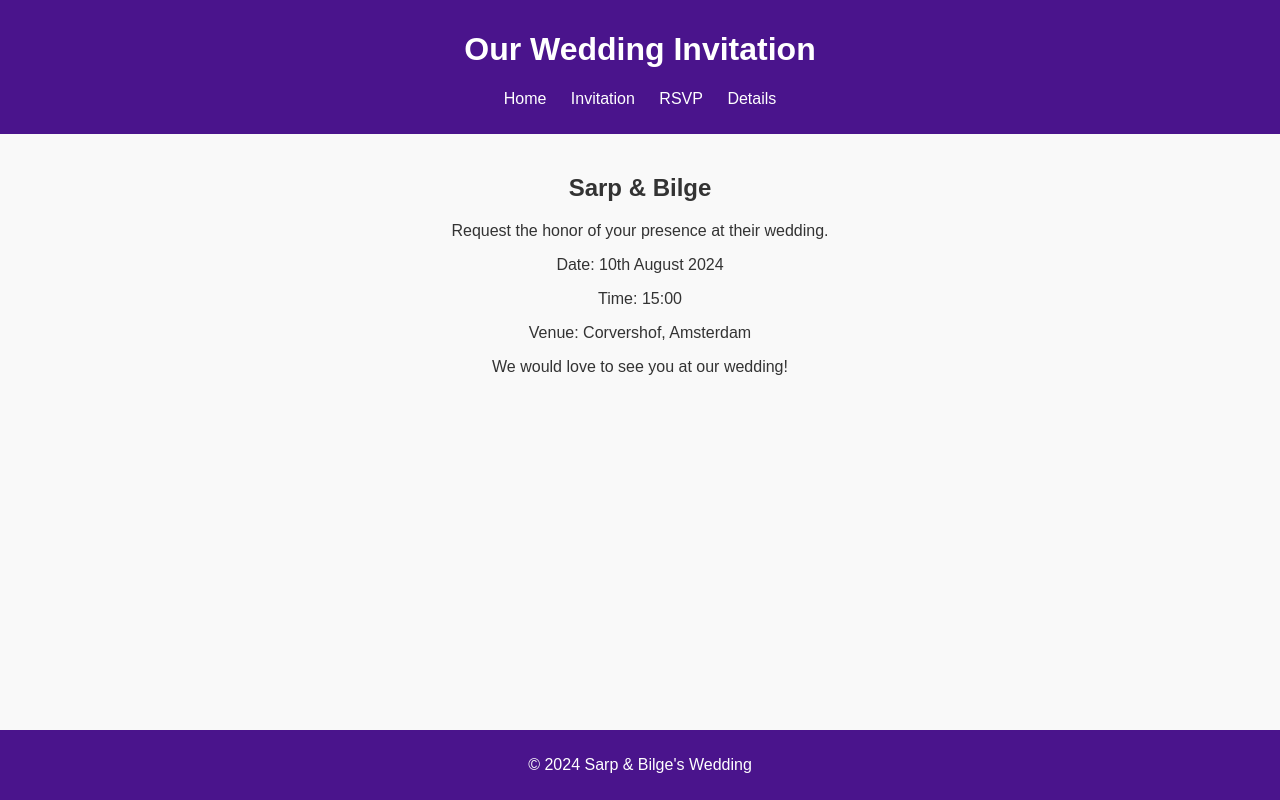
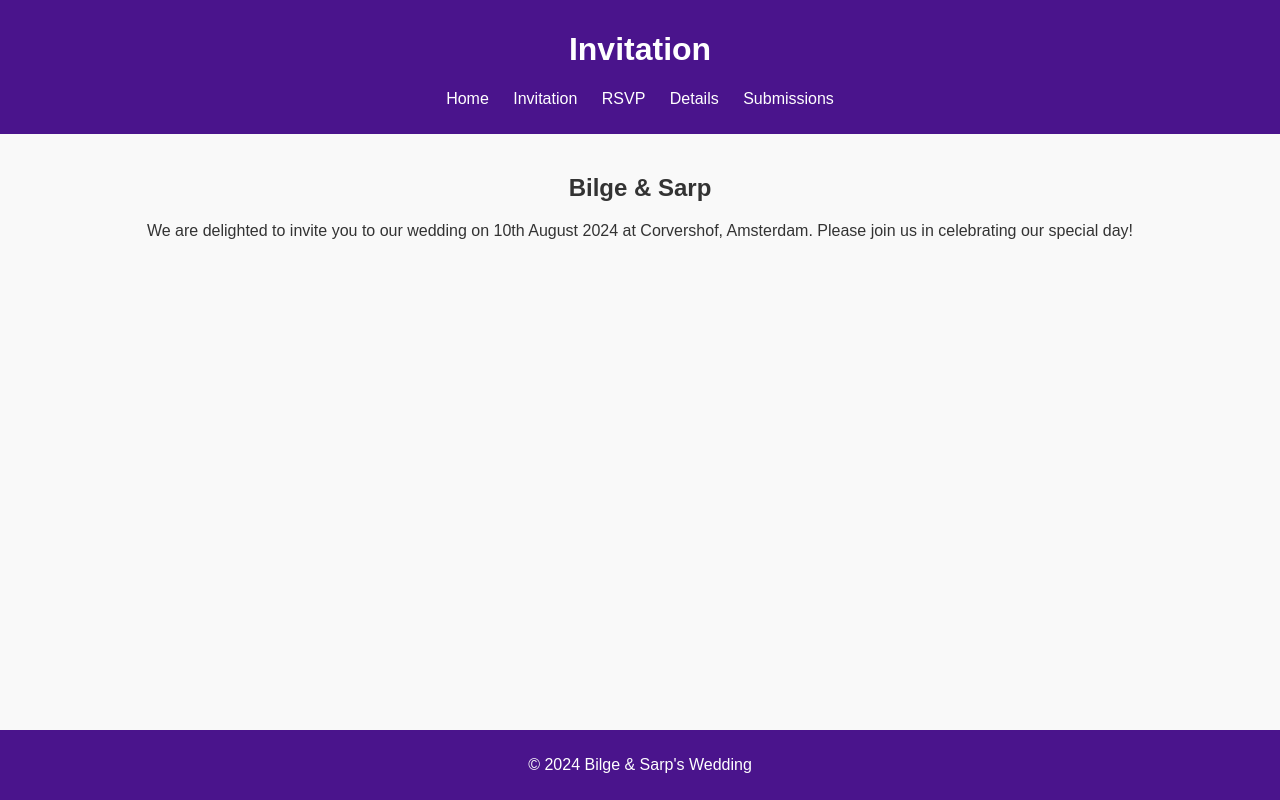
Before and after one commit to gamoral95/wedding-website, a plain HTML site: page invitation.html in a window 1280 px wide. Drawn offline with Linux system fonts and the light colour scheme.

Commit message:
Update invitation.html

```diff
--- a/invitation.html
+++ b/invitation.html
@@ -3,31 +3,28 @@
 <head>
     <meta charset="UTF-8">
     <meta name="viewport" content="width=device-width, initial-scale=1.0">
-    <title>Wedding Invitation</title>
+    <title>Invitation</title>
     <link rel="stylesheet" href="styles.css">
 </head>
 <body>
     <header>
-        <h1>Our Wedding Invitation</h1>
+        <h1>Invitation</h1>
         <nav>
             <ul>
                 <li><a href="index.html">Home</a></li>
                 <li><a href="invitation.html">Invitation</a></li>
                 <li><a href="rsvp.html">RSVP</a></li>
                 <li><a href="details.html">Details</a></li>
+                <li><a href="submissions.html">Submissions</a></li>
             </ul>
         </nav>
     </header>
     <main>
-        <h2>Sarp & Bilge</h2>
-        <p>Request the honor of your presence at their wedding.</p>
-        <p>Date: 10th August 2024</p>
-        <p>Time: 15:00</p>
-        <p>Venue: Corvershof, Amsterdam</p>
-        <p>We would love to see you at our wedding!</p>
+        <h2>Bilge & Sarp</h2>
+        <p>We are delighted to invite you to our wedding on 10th August 2024 at Corvershof, Amsterdam. Please join us in celebrating our special day!</p>
     </main>
     <footer>
-        <p>&copy; 2024 Sarp & Bilge's Wedding</p>
+        <p>&copy; 2024 Bilge & Sarp's Wedding</p>
     </footer>
 </body>
 </html>
```
